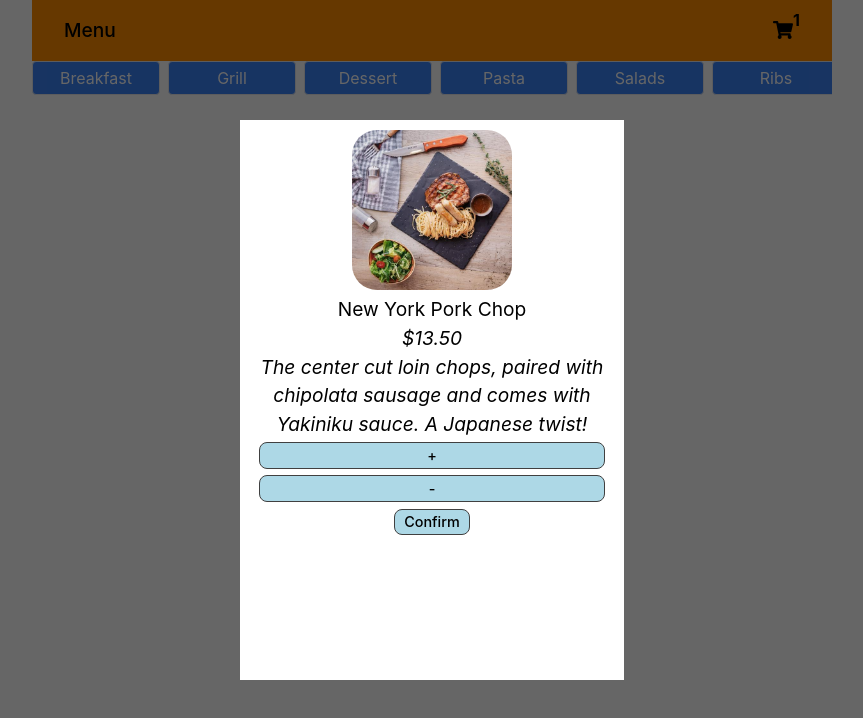
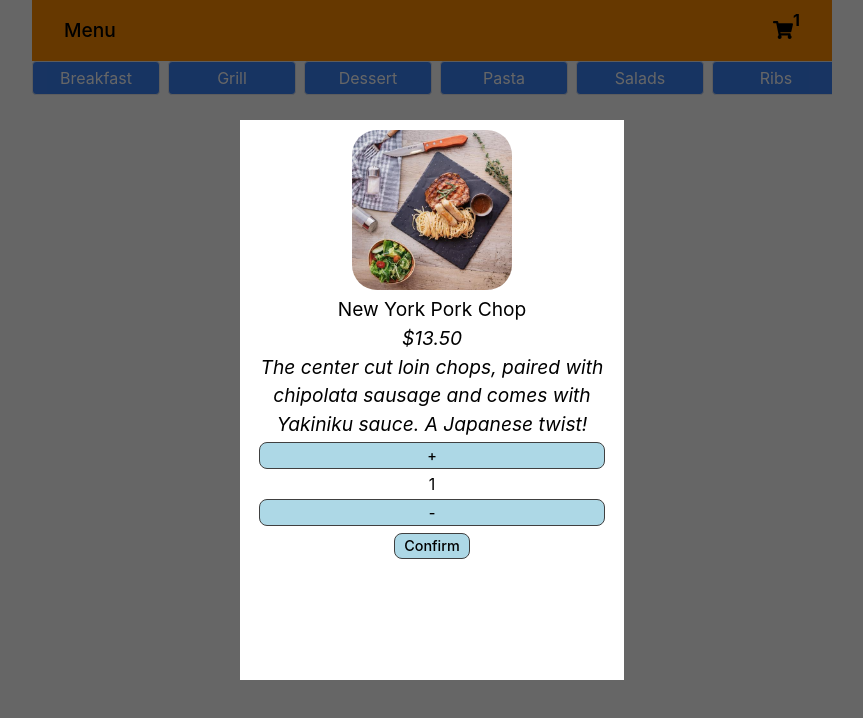
Before and after one commit to daphneje/Restaurant, a React (Create React App) app in the folder restaurant-app/: page /menu/Appetizers in a window 1280 px wide. Both pictures are taken after a click on the button "Add To Cart". Shown: the top 718 px of the page, without its empty margins (208-1071 px from the left). Built offline with nearby package versions, Linux system fonts and the light colour scheme.

Commit message:
modal added

```diff
--- a/restaurant-app/src/App.js
+++ b/restaurant-app/src/App.js
@@ -17,6 +17,7 @@ const foodItem = {foodItemList}
 function App() {
 
 const [cartItems, setCartItems] = useState([]);
+const [counter, setCounter] = useState(0)
 
 const addItem = (product) => {
   // console.log(cartItems)
--- a/restaurant-app/src/components/PopupItem/PopupItem.js
+++ b/restaurant-app/src/components/PopupItem/PopupItem.js
@@ -10,8 +10,10 @@ const PopUpItem = ({
   addInstruction,
   product,
   addItem,
-  removeItem
+  removeItem,
+  cartItems
 }) => {
+
 
 
   const showHideClassName = modal
@@ -29,9 +31,11 @@ const PopUpItem = ({
           <p className="p_category_price">${product.unitPrice.toFixed(2)}</p>
           <p className="p_category_price">{product.description}</p>
           <div className = "counter">
-          <button onClick={""}>+</button>
-          {product.qty}
-          <button onClick={""}>-</button>
+          <button onClick={()=> addItem(product)}>+</button>
+           <div>
+             {cartItems.find((item)=> item.id === product.id ).qty}
+           </div>
+          <button onClick={()=> removeItem(product)}>-</button>
             </div>
         </div>
         <button type="button" class="button" onClick={modalClose}>
--- a/restaurant-app/src/screens/menu/MenuItems.js
+++ b/restaurant-app/src/screens/menu/MenuItems.js
@@ -6,7 +6,7 @@ import PopUpItem from "../../components/PopupItem/PopupItem";
 // import {foodItem} from '../../constants'
 // import Item from '../../components/Item/Item'
 
-const MenuItems = ({ foodItem, addItem, removeItem}) => {
+  const MenuItems = ({ foodItem, addItem, removeItem, cartItems}) => {
 
   const [popUpItem, setPopUpItem] = useState(false);
   const [product , selectProduct] = useState(null);
@@ -43,6 +43,7 @@ const MenuItems = ({ foodItem, addItem, removeItem}) => {
                 product={product}
                 addItem = {addItem}
                 removeItem = {removeItem}
+                cartItems = {cartItems}
               />
       </div>
     </div>
```
